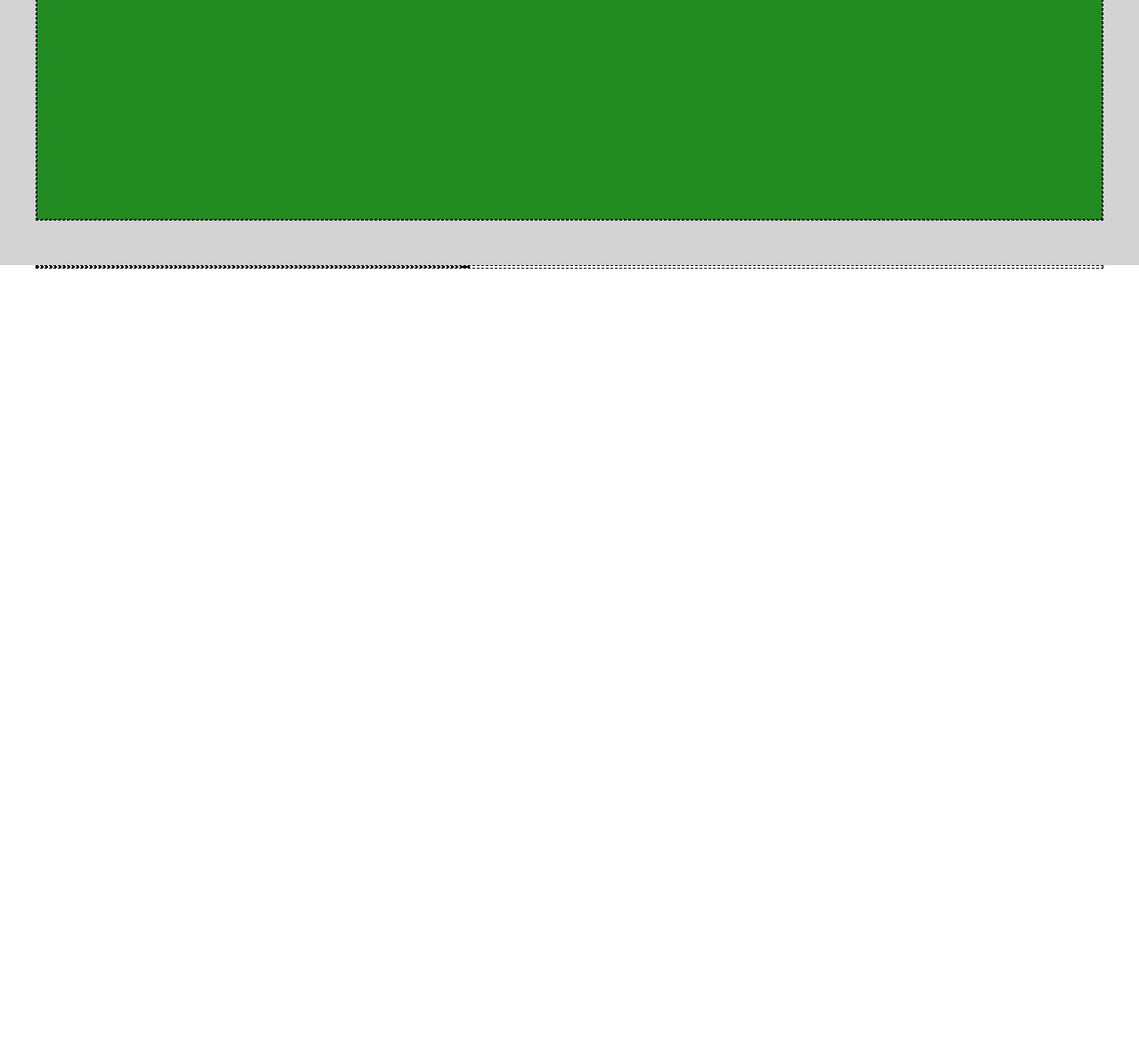
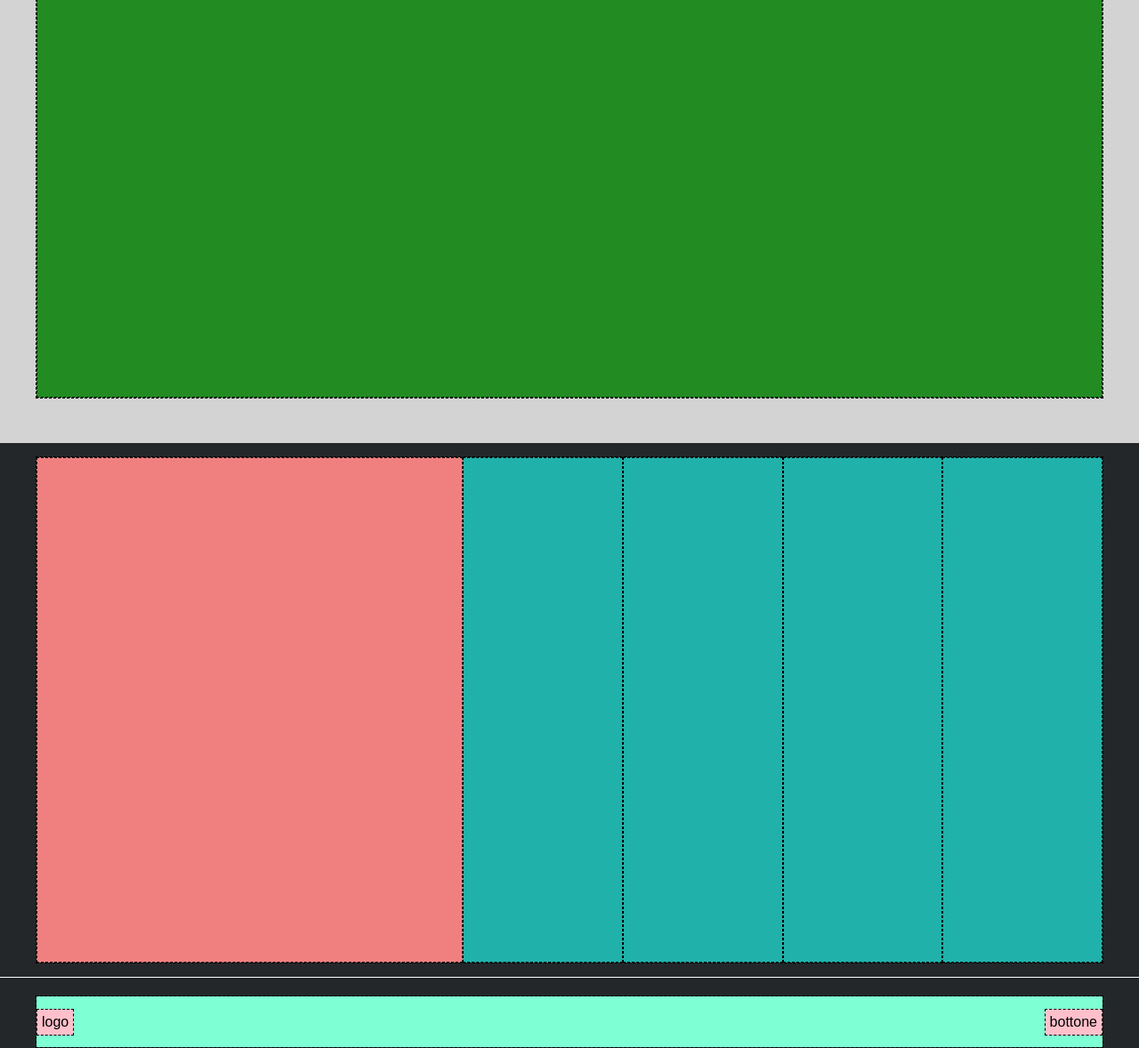
Before and after one commit to Fra-Battaglia/htmlcss-struttura-discord, a plain HTML site: page index.html in a window 1280 px wide. Shown: the part 1952-3130 px from the top of the page at 89% size. Before the commit the page ends 2254 px from the top, so only its background shows below. Drawn offline with Linux system fonts and the light colour scheme.

Commit message:
footer-done-font-changed-exercise-done

```diff
--- a/css/style.css
+++ b/css/style.css
@@ -2,6 +2,7 @@
 	margin: 0;
 	padding: 0;
 	box-sizing: border-box;
+	font-family: Arial, Helvetica, sans-serif;
 }
 
 section, header, footer{
@@ -32,6 +33,10 @@ section, header, footer{
 	width: 100%;
 }
 
+.col-15 {
+	width: 15%;
+}
+
 .col-20 {
 	width: 20%;
 }
@@ -54,6 +59,22 @@ section, header, footer{
 
 .background-green {
 	background-color: #228B22;
+}
+
+.background-salmon {
+	background-color: #F08080;
+}
+
+.background-seagreen {
+	background-color: #20B2AA;
+}
+
+.background-aquamarine {
+	background-color: #7FFFD4;
+}
+
+.background-darkpink{
+	background-color: #FFB6C1;
 }
 
 /* Header */
@@ -136,7 +157,7 @@ nav .row > *{
 /* CTA */
 
 .cta {
-	height: 600px;
+	height: 800px;
 	background-color: #D3D3D3;
 }
 
@@ -144,3 +165,42 @@ nav .row > *{
 	width: 100%;
 	height: calc(100% - 100px);
 }
+
+/* Links */
+
+.links {
+	background-color: #23272A;
+	height: 600px;
+	flex-direction: column;
+	justify-content: center;
+}
+
+.links .container {
+	width: 100%;
+	height: calc(100% - 30px);
+}
+
+/* Footer */
+
+footer {
+	height: 80px;
+	background-color: #23272A;
+	border-top: 1px solid #FFFFFF;
+}
+
+footer .container {
+	width: 100%;
+	height: calc(100% - 20px);
+	align-self: flex-end;
+}
+
+footer .row {
+	display: flex;
+	align-items: center;
+	justify-content: space-between;
+}
+
+footer .col {
+	width: auto;
+	padding: 5px;
+}
--- a/index.html
+++ b/index.html
@@ -94,3 +94,16 @@
 			</div>
 		</section>
 	</main>
+
+	<!-- Footer  -->
+
+	<footer>
+		<div class="container">
+			<div class="row background-aquamarine">
+				<div class="col background-pink">logo</div>
+				<div class="col background-pink">bottone</div>
+			</div>
+		</div>
+	</footer>
+</body>
+</html>
```
